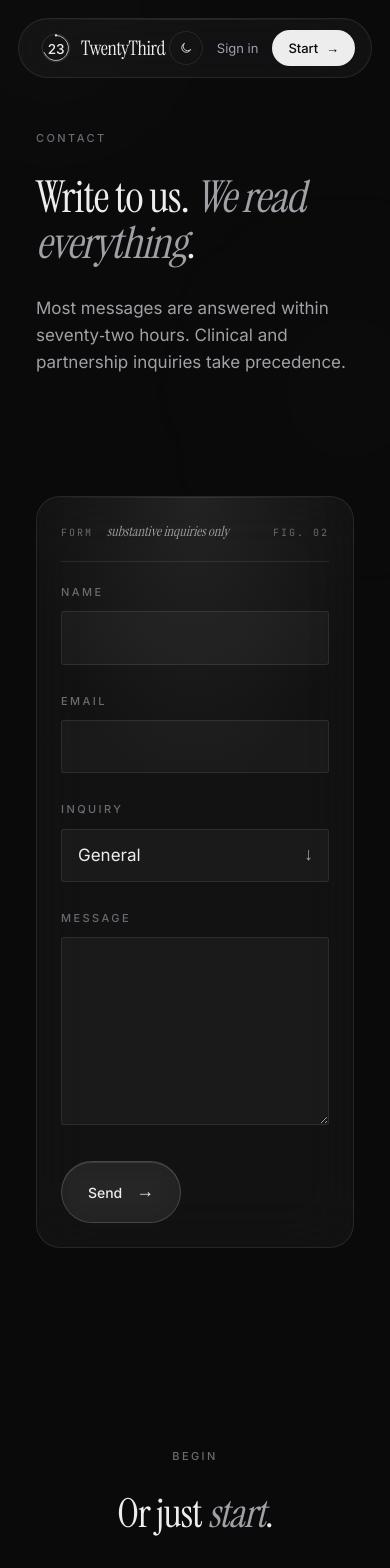
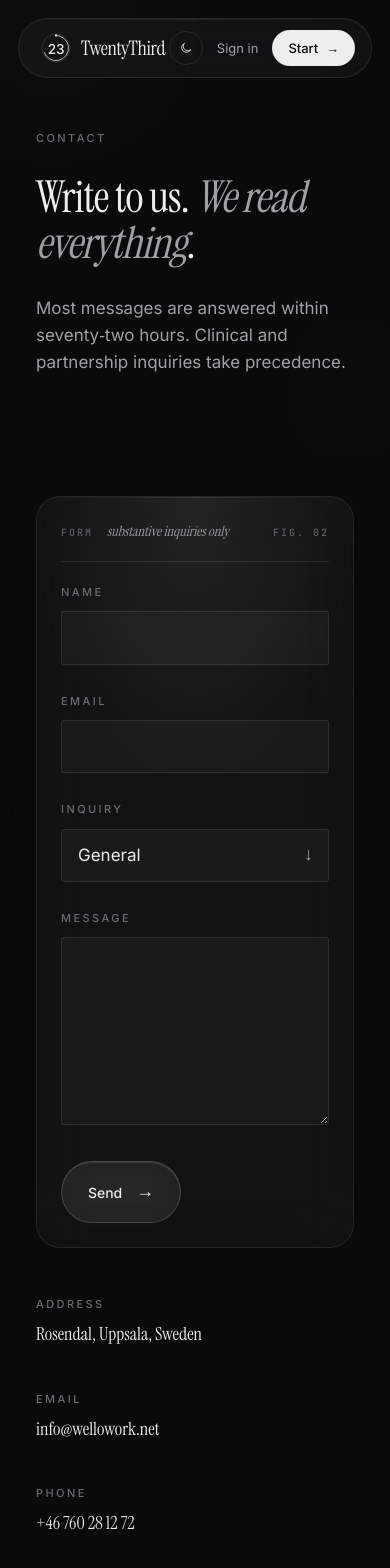
Before and after one commit to drjohn-code/twentythird, a Next.js app: page /contact in a window 390 px wide. Shown: the top 1568 px of the page. Built offline with nearby package versions, Linux system fonts and the light colour scheme.

Commit message:
contact page update

```diff
--- a/app/contact/page.tsx
+++ b/app/contact/page.tsx
@@ -31,10 +31,10 @@ export default function ContactPage() {
         </div>
       </Reveal>
 
-      {/* FORM */}
+      {/* FORM + CONTACT DETAILS */}
       <section className="page-section">
         <div className="container">
-          <div className="contact-form-wrap">
+          <div className="contact-split">
             <FigureCard
               label="form"
               subtitle="substantive inquiries only"
@@ -42,6 +42,24 @@ export default function ContactPage() {
             >
               <ContactForm />
             </FigureCard>
+            <div className="contact-details">
+              <div className="contact-detail">
+                <span className="contact-detail-label">ADDRESS</span>
+                <span className="contact-detail-value">Rosendal, Uppsala, Sweden</span>
+              </div>
+              <div className="contact-detail">
+                <span className="contact-detail-label">EMAIL</span>
+                <a href="mailto:info@wellowork.net" className="contact-detail-value contact-detail-link">
+                  info@wellowork.net
+                </a>
+              </div>
+              <div className="contact-detail">
+                <span className="contact-detail-label">PHONE</span>
+                <a href="tel:+46760281272" className="contact-detail-value contact-detail-link">
+                  +46 760 28 12 72
+                </a>
+              </div>
+            </div>
           </div>
         </div>
       </section>
--- a/app/globals.css
+++ b/app/globals.css
@@ -1046,8 +1046,25 @@ section{position:relative;}
   color:var(--fg);border-bottom-color:var(--hair-strong);
 }
 
-/* contact: centered form wrap */
-.contact-form-wrap{max-width:720px;margin:0 auto}
+/* contact: two-column split */
+.contact-split{
+  display:grid;grid-template-columns:1.3fr 0.7fr;
+  gap:80px;align-items:start;
+}
+.contact-details{
+  display:flex;flex-direction:column;gap:44px;
+  padding-top:56px;
+}
+.contact-detail{display:flex;flex-direction:column;gap:10px}
+.contact-detail-label{
+  font-family:var(--sans);font-size:11px;font-weight:500;
+  letter-spacing:0.22em;text-transform:uppercase;color:var(--fg-mute);
+}
+.contact-detail-value{
+  font-family:var(--serif);font-size:18px;color:var(--fg);line-height:1.3;
+}
+.contact-detail-link{transition:color 300ms var(--ease)}
+.contact-detail-link:hover{color:var(--fg-dim)}
 
 /* contact: form fields */
 .contact-form{display:block}
@@ -1126,5 +1143,7 @@ section{position:relative;}
   .day23-label{font-size:12px}
   .contact-row{grid-template-columns:1fr;gap:6px}
   .contact-row .row-v{text-align:left;font-size:18px}
+  .contact-split{grid-template-columns:1fr;gap:48px}
+  .contact-details{padding-top:0}
   .disclaimer-band{margin-top:40px;padding:32px 0}
 }
```
